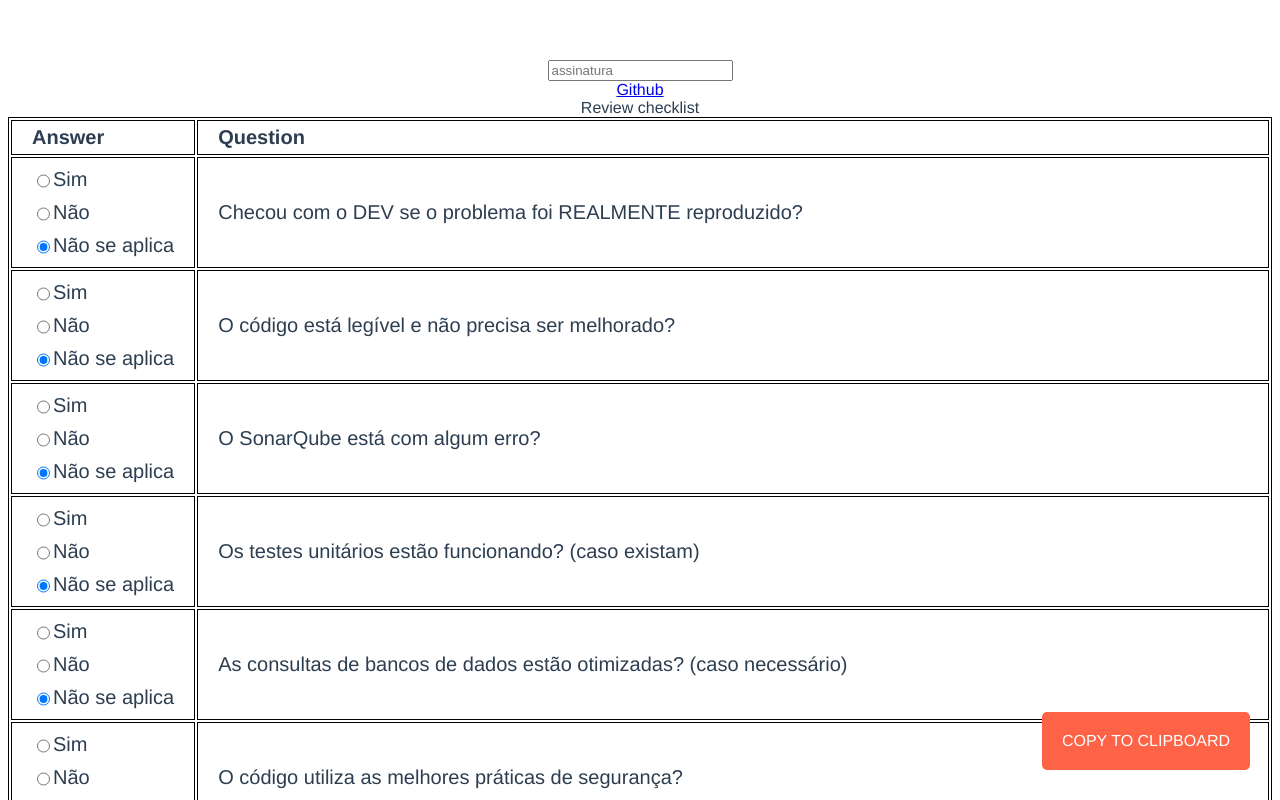
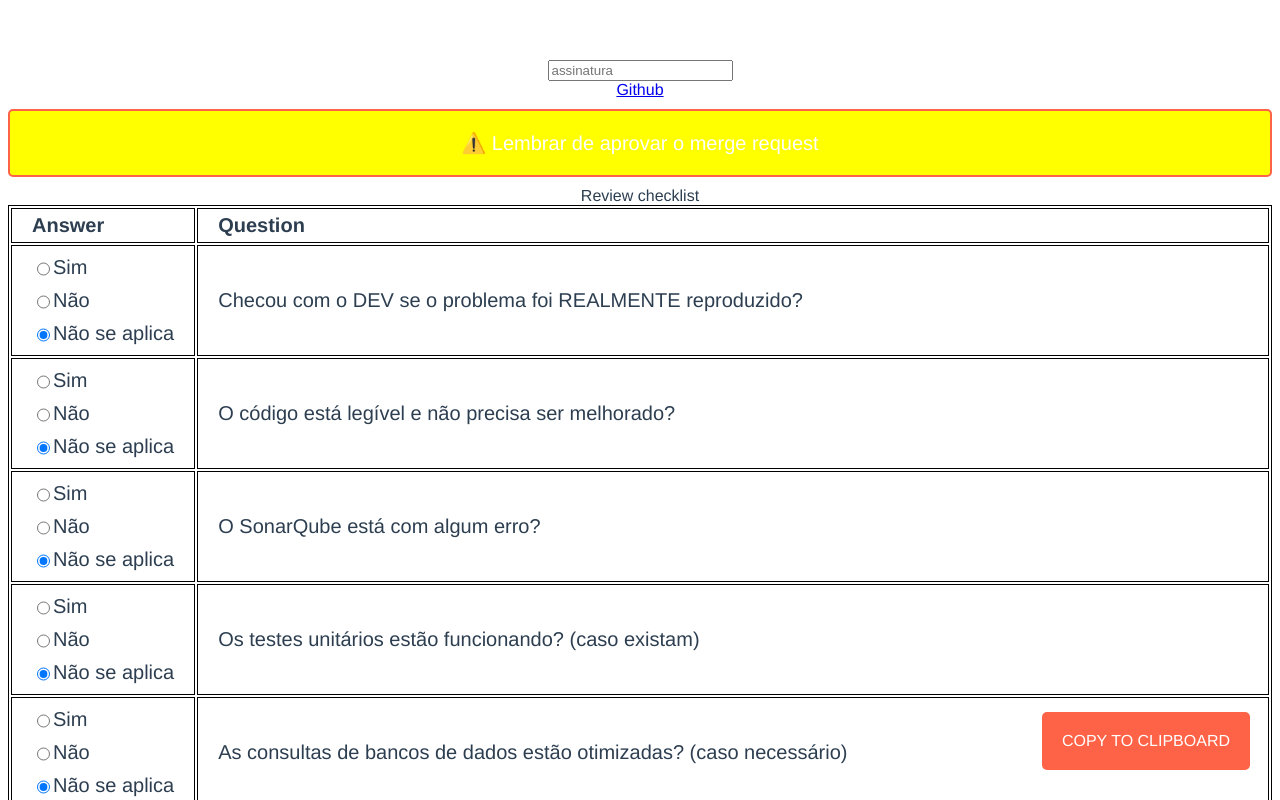
Before and after one commit to samuelportodossantos/codereview-checklist, a Vue app: page / in a window 1280 px wide. Shown: the top 800 px of the page. Built offline with nearby package versions, Linux system fonts and the light colour scheme.

Commit message:
add: alert message

```diff
--- a/src/App.vue
+++ b/src/App.vue
@@ -5,6 +5,8 @@
     <br/>
 
     <a target="_blank" href="https://github.com/samuelportodossantos/codereview-checklist">Github</a>
+
+    <div class="alert-message">⚠️ Lembrar de aprovar o merge request</div>
 
     <table>
       <caption>Review checklist</caption>
@@ -242,4 +244,15 @@ td div {
   display: flex;
   justify-content: flex-start;
 }
+
+.alert-message{
+  padding: 20px;
+  background-color: yellow;
+  border: 2px solid tomato;
+  border-radius: 5px;
+  margin-bottom: 10px;
+  margin-top: 10px;
+  font-size: 20px;
+  color: white;
+}
 </style>
```
